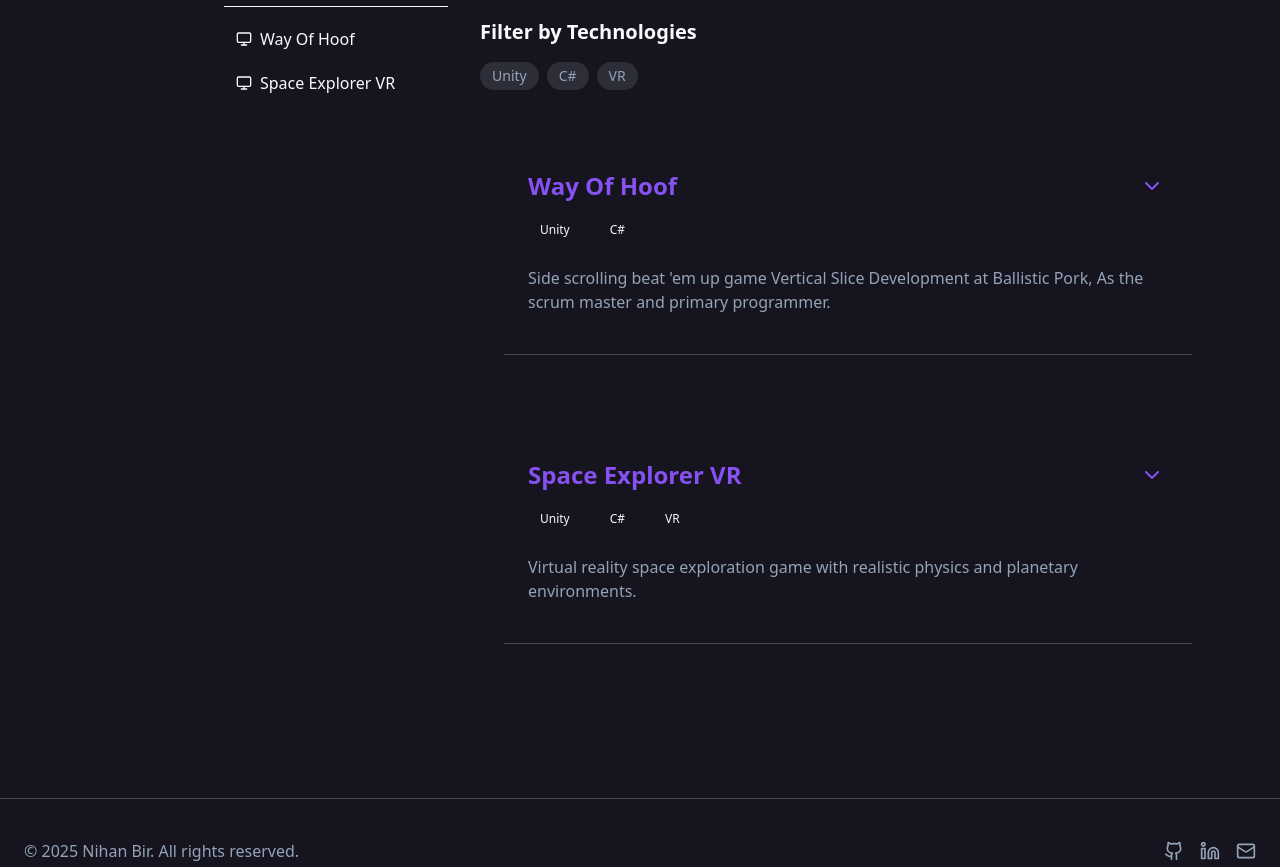
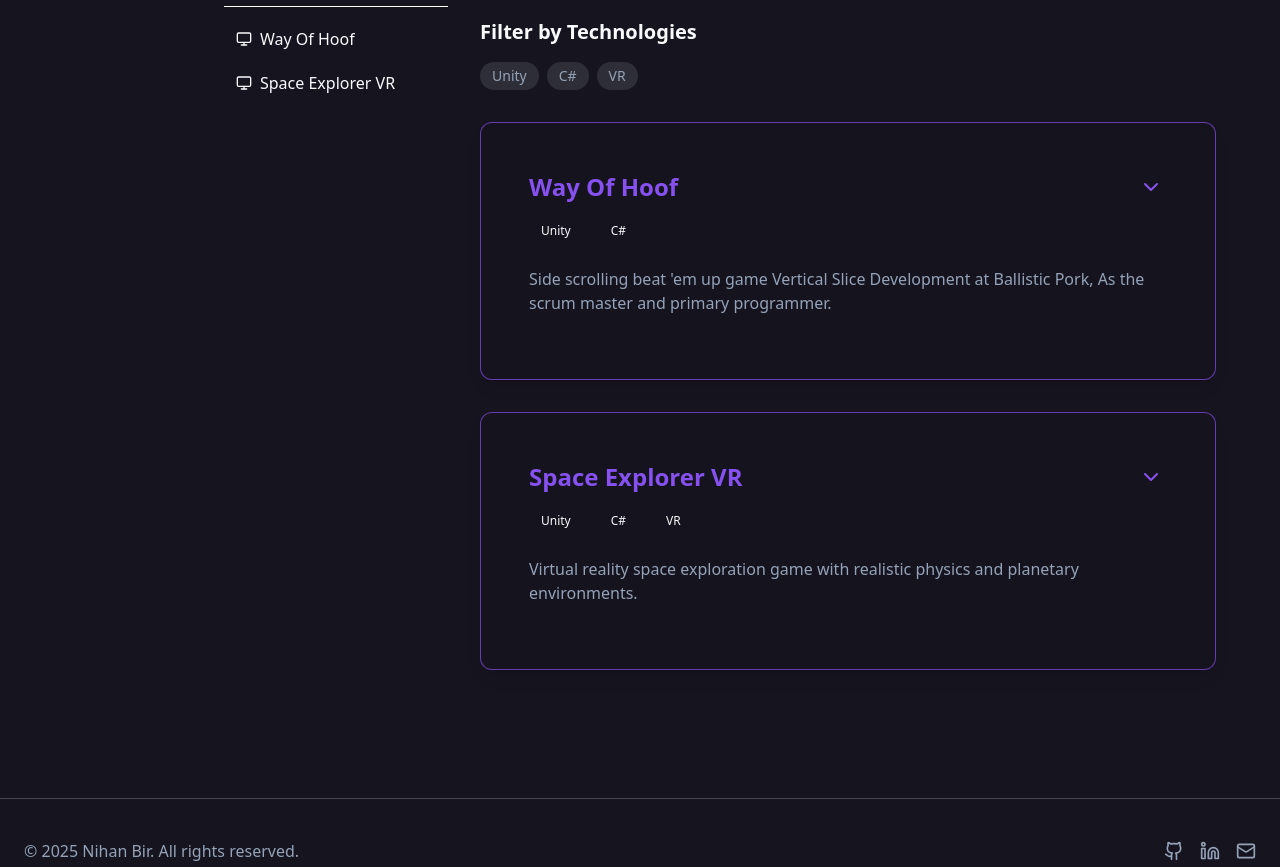
Before and after one commit to nihanbir/portfolio-website, a React (Vite) app: page / in a window 1280 px wide. Shown: the part 720-1587 px from the top of the page. Built offline with nearby package versions, Linux system fonts and the light colour scheme.

Commit message:
adds background and border to projects

```diff
--- a/src/components/ProjectCard.tsx
+++ b/src/components/ProjectCard.tsx
@@ -35,12 +35,12 @@ export function ProjectCard({ project, isExpanded, onToggleExpand }: ProjectCard
         <div
             id={`project-${project.id}`}
             className={cn(
-                "project-card",
+                "project-card project-card backdrop-blur-md bg-background/60 border border-primary/70 shadow-lg rounded-xl overflow-hidden mb-6 transition-all duration-300",
                 isExpanded && "expanded"
             )}
         >
             <div className="p-4 sm:p-6">
-                <div className="p-6 border-b border-border">
+                <div className="p-6">
                     <div className="flex justify-between items-start mb-4">
                         <h2 className="text-2xl font-bold text-primary">{project.title}</h2>
                         <button
```
